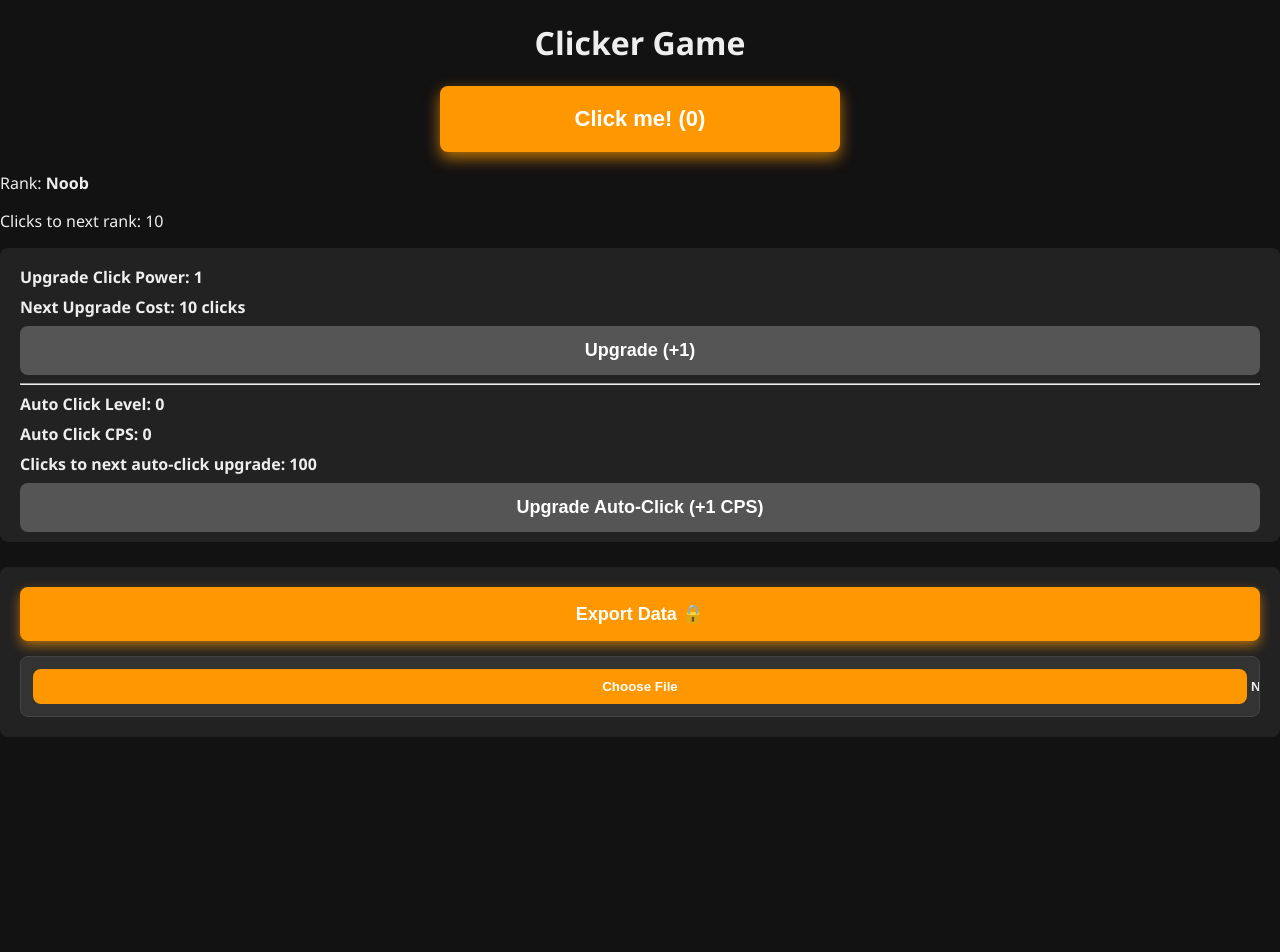
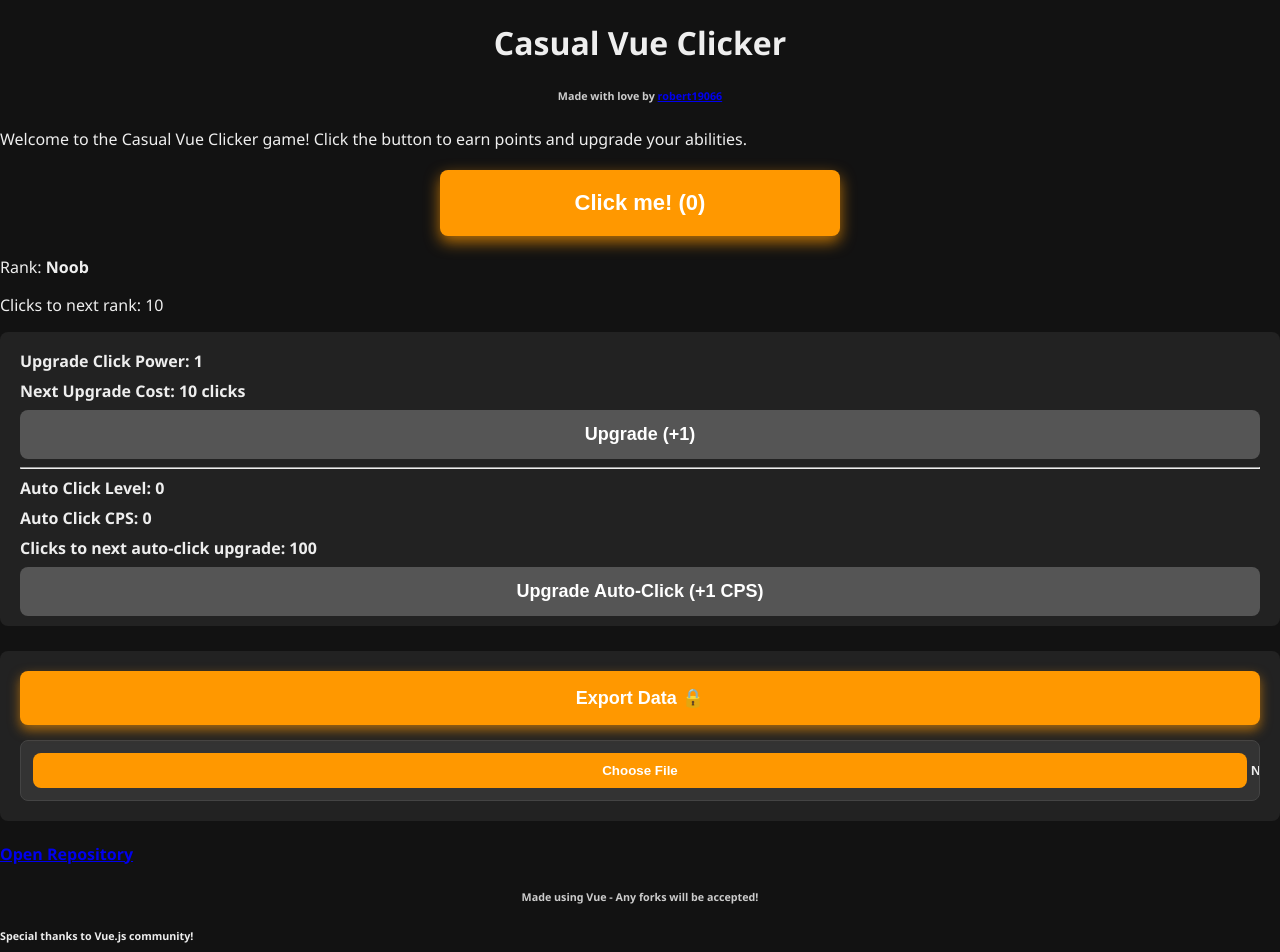
Before and after one commit to robert19066/Clicker, a Vue app: page / in a window 1280 px wide. Shown: the top 952 px of the page. Before the commit the page ends 800 px from the top, so only its background shows below. Built offline with nearby package versions, Linux system fonts and the light colour scheme.

Commit message:
V2 Overhaul

```diff
--- a/index.html
+++ b/index.html
@@ -4,7 +4,7 @@
     <meta charset="UTF-8">
     <link rel="icon" href="/favicon.ico">
     <meta name="viewport" content="width=device-width, initial-scale=1.0">
-    <title>Vite App</title>
+    <title>Casual Vue Clicker</title>
   </head>
   <body>
     <div id="app"></div>
--- a/src/App.vue
+++ b/src/App.vue
@@ -6,9 +6,14 @@ import DataManager from './components/DataManager.vue';
 
 <template>
   <div class="app-container">
-    <h1 style="color: #eee; text-align: center;">Clicker Game</h1>
+    <h1 style="color: #eee; text-align: center;">Casual Vue Clicker</h1>
+    <h6 style="color: #ccc; text-align: center;">Made with love by <a href="https://github.com/robert19066" target="_blank">robert19066</a></h6>
+    <p>Welcome to the Casual Vue Clicker game! Click the button to earn points and upgrade your abilities.</p>
     <ClickerButton />
     <UpgradePanel />
     <DataManager />
+    <h4><a href="https://github.com/robert19066/Clicker" target="_blank">Open Repository</a></h4>
+    <h6 style="color: #ccc; text-align: center;">Made using Vue - Any forks will be accepted!</h6>
+    <h6><strong>Special thanks to Vue.js community!</strong></h6>
   </div>
 </template>
```
